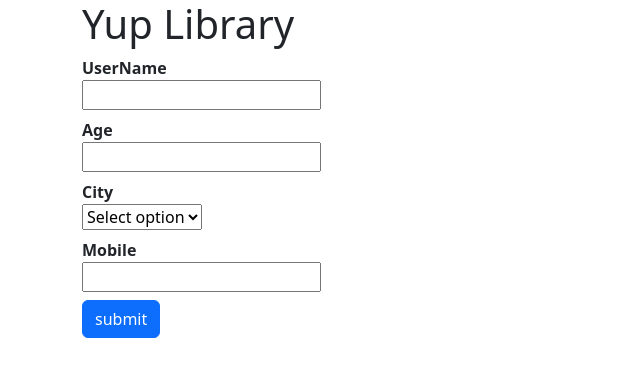
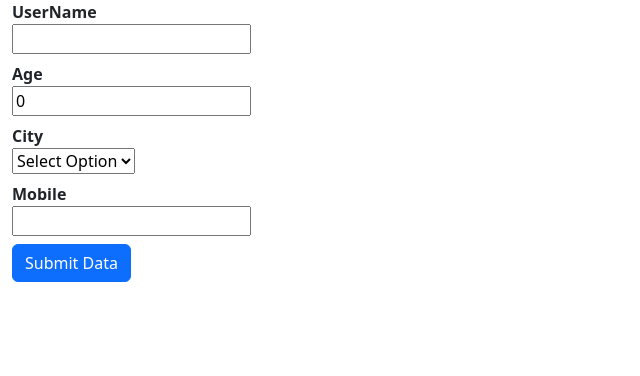
Before and after one commit to vajaganidhanesh/react-shopping, a React (Create React App) app: page / in a window 1280 px wide. Shown: the top 376 px of the page, without its empty margins (0-640 px from the left). Built offline with nearby package versions, Linux system fonts and the light colour scheme.

Commit message:
formik forms with component validations

```diff
--- /dev/null
+++ b/src/components/formikcomponent/FormikForm.jsx
@@ -0,0 +1,74 @@
+import React from "react";
+import { Formik, Form, ErrorMessage, Field } from "formik";
+import * as yup from "yup";
+
+function FormikForm() {
+  return (
+    <div className="container-fluid">
+      <Formik
+        initialValues={{
+          UserName: "",
+          Age: 0,
+          City: "",
+          Mobile: "",
+        }}
+        onSubmit={(values) => {
+          alert(JSON.stringify(values));
+        }}
+        validationSchema={yup.object({
+          UserName: yup
+            .string()
+            .required("User Name Required")
+            .min(3, "Name too short")
+            .max(10, "Name too long.."),
+          Age: yup.number().required("Age should be a number"),
+          Mobile: yup
+            .string()
+            .required("Should be a number")
+            .matches(/\+91\d{10}/, " Invalid Mobile +91 with 10 digits"),
+        })}
+      >
+        {(props) => (
+          <Form>
+            <dl>
+              <dt>UserName</dt>
+              <dd>
+                <Field type="text" name="UserName" />
+              </dd>
+              <dd>
+                <ErrorMessage name="UserName" className="text-danger" />
+              </dd>
+              <dt>Age</dt>
+              <dd>
+                <Field type="text" name="Age" />
+              </dd>
+              <dd>
+                <ErrorMessage name="Age" />
+              </dd>
+              <dt>City</dt>
+              <dd>
+                <Field as="select">
+                  <option>Select Option</option>
+                  <option>Delhi</option>
+                  <option>Hyderabad</option>
+                </Field>
+              </dd>
+              <dt>Mobile</dt>
+              <dd>
+                <Field type="text" name="Mobile" />
+              </dd>
+              <dd>
+                <ErrorMessage name="Mobile" />
+              </dd>
+              <button className="btn btn-primary" disabled={!props.isValid}>
+                Submit Data
+              </button>
+            </dl>
+          </Form>
+        )}
+      </Formik>
+    </div>
+  );
+}
+
+export default FormikForm;
--- a/src/components/formikcomponent/Yupdemo.jsx
+++ b/src/components/formikcomponent/Yupdemo.jsx
@@ -11,7 +11,7 @@
       Mobile: "",
     },
     onSubmit: (values) => {
-      console.log(values);
+      alert(JSON.stringify(values));
     },
     validationSchema: yup.object({
       UserName: yup
@@ -20,7 +20,11 @@
         .min(3, "Name too short")
         .max(10, "Name too long.."),
       Age: yup.number().required("Age should be a number"),
-      Mobile: yup.string(),
+      Mobile: yup
+        .string()
+        .required("Should be a number")
+        .matches(/\+91\d{10}/, " Invalid Mobile +91 with 10 digits"),
+      // city :yu
     }),
   });
   return (
@@ -30,9 +34,13 @@
         <dl>
           <dt>UserName</dt>
           <dd>
-            <input type="text" name="UserName" onChange={formik.handleChange} />
+            <input
+              type="text"
+              name="UserName"
+              {...formik.getFieldProps("UserName")}
+            />
           </dd>
-          <dd className="text-danger"> </dd>
+          <dd className="text-danger">{formik.errors.UserName} </dd>
           <dt>Age</dt>
           <dd>
             <input
@@ -41,6 +49,7 @@
               id=""
               onChange={formik.handleChange}
             />
+            <dd className="text-danger">{formik.errors.Age} </dd>
           </dd>
           <dd className="text-danger"> </dd>
           <dt>City</dt>
@@ -61,6 +70,8 @@
               onChange={formik.handleChange}
             />
           </dd>
+          <dd className="text-danger">{formik.errors.Mobile} </dd>
+
           <dd className="text-danger"></dd>
           <button className="btn btn-primary">submit</button>
         </dl>
--- a/src/index.js
+++ b/src/index.js
@@ -22,12 +22,13 @@
 // import PureClassComponent from "./components/classComponents/PureComponent";
 // import FormDataComponent from "./components/form-components/FormData";
 // import FormikComponent from "./components/formikcomponent/Formik";
-import Yupdemo from "./components/formikcomponent/Yupdemo";
+// import Yupdemo from "./components/formikcomponent/Yupdemo";
+import FormikForm from "./components/formikcomponent/FormikForm";
 
 const root = ReactDOM.createRoot(document.getElementById("root"));
 root.render(
   <React.StrictMode>
-    <Yupdemo />
+    <FormikForm />
   </React.StrictMode>
 );
 
```
